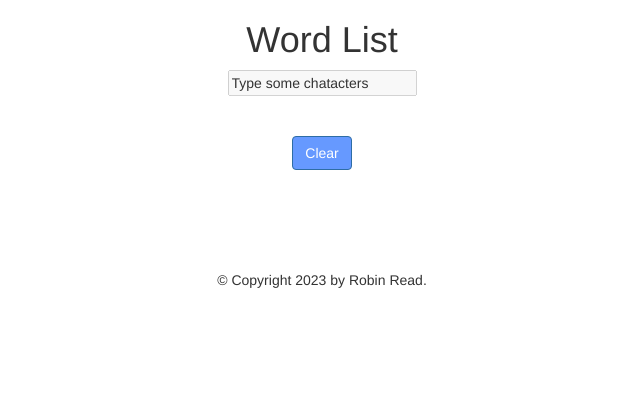
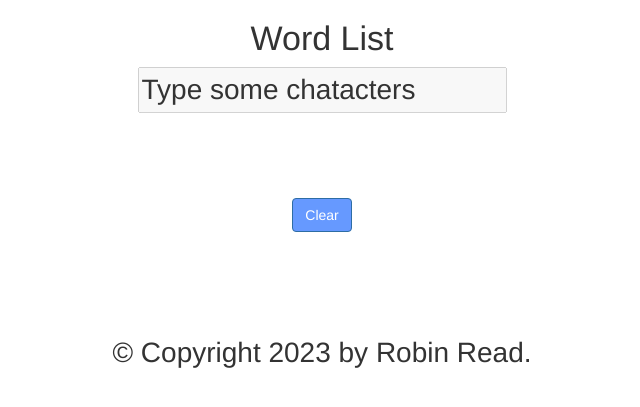
Before and after one commit to robingread/word-complete, a Flask app: page / in a window 1280 px wide. Shown: the top 407 px of the page, without its empty margins (318-958 px from the left). Run offline with Flask 3, Linux system fonts and the light colour scheme; parts of the project's set-up code (start-up, migrations or seed data) failed here and were passed over; some libraries are stand-ins or nearby versions.

Commit message:
Updated default font sizes

```diff
--- a/src/templates/static/css/style.css
+++ b/src/templates/static/css/style.css
@@ -1,3 +1,11 @@
+body {
+    font-size: 28px;
+}
+
+h1, h2, h3, h4, h5, h6 {
+    font-size: 34px;
+  }
+
 .btn{
     background-color: rgb(102,153,255);
 }
```
